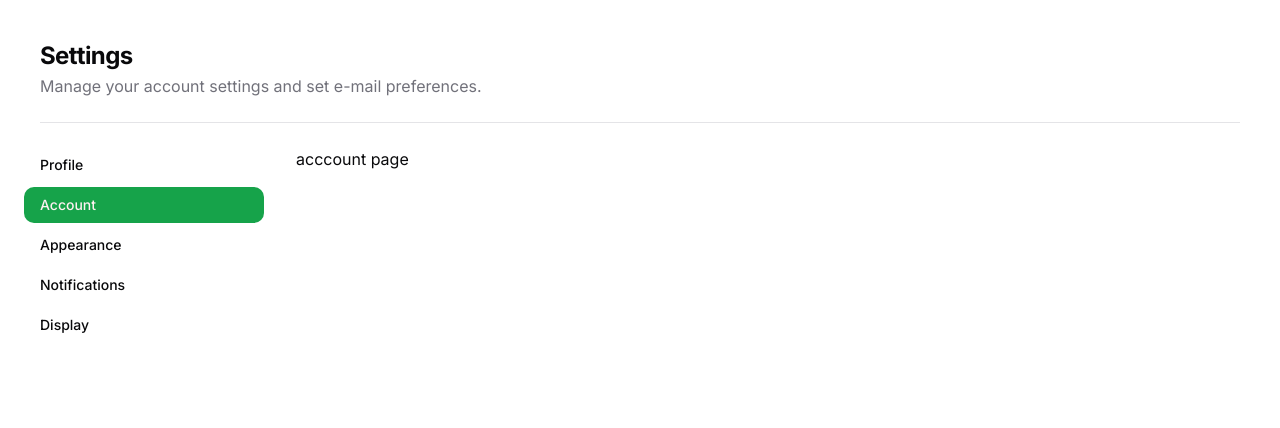
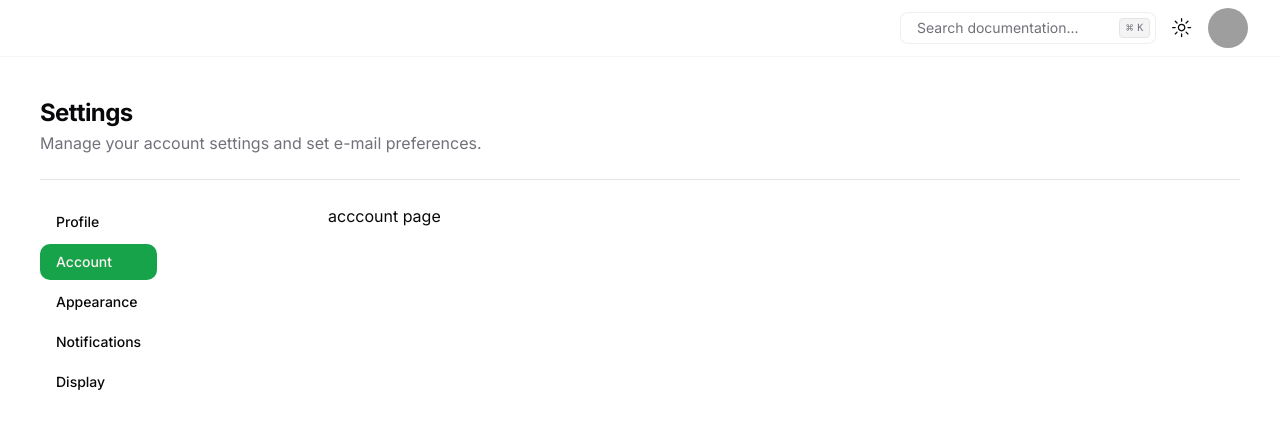
Before and after one commit to Aerolii/library-next-sql, a Next.js app: page /profile/account in a window 1280 px wide. Shown: the top 428 px of the page. Built offline with nearby package versions, Linux system fonts and the light colour scheme; grey boxes are pictures that could not be loaded.

Commit message:
feat: add nav link component

```diff
--- a/next.config.mjs
+++ b/next.config.mjs
@@ -1,4 +1,13 @@
 /** @type {import('next').NextConfig} */
-const nextConfig = {};
+const nextConfig = {
+  images: {
+    remotePatterns: [
+      {
+        protocol: 'https',
+        hostname: 'images.unsplash.com',
+      },
+    ],
+  },
+};
 
 export default nextConfig;
--- a/package.json
+++ b/package.json
@@ -17,6 +17,7 @@
     "@radix-ui/react-dropdown-menu": "^2.0.6",
     "@radix-ui/react-icons": "^1.3.0",
     "@radix-ui/react-label": "^2.0.2",
+    "@radix-ui/react-scroll-area": "^1.0.5",
     "@radix-ui/react-separator": "^1.0.3",
     "@radix-ui/react-slot": "^1.0.2",
     "@radix-ui/react-tabs": "^1.0.4",
--- a/src/app/profile/layout.tsx
+++ b/src/app/profile/layout.tsx
@@ -1,4 +1,5 @@
-import { ProfileNav } from '@/components/profile-nav';
+import { SidebarNav } from '@/components/sidebar-nav';
+import SiteHeader from '@/components/site-header';
 import { Separator } from '@/components/ui/separator';
 import { Metadata } from 'next/types';
 
@@ -36,7 +37,9 @@
 
 export default function SettingsLayout({ children }: SettingsLayoutProps) {
   return (
-    <div className="container space-y-6 p-10 pb-16 md:block">
+    <>
+      <SiteHeader />
+      <div className="container space-y-6 overflow-hidden p-10 pb-16 md:block">
         <div className="space-y-0.5">
           <h2 className="text-2xl font-bold tracking-tight">Settings</h2>
           <p className="text-muted-foreground">
@@ -45,11 +48,12 @@
         </div>
         <Separator className="my-6" />
         <div className="flex flex-col space-y-8 lg:flex-row lg:space-x-12 lg:space-y-0">
-        <aside className="-mx-4 lg:w-1/5">
-          <ProfileNav items={sidebarNavItems} />
+          <aside className="lg:w-1/5">
+            <SidebarNav items={sidebarNavItems} />
           </aside>
           <div className="flex-1 lg:max-w-2xl">{children}</div>
         </div>
       </div>
+    </>
   );
 }
--- a/src/components/profile-nav.tsx
+++ /dev/null
@@ -1,44 +0,0 @@
-'use client';
-
-import Link from 'next/link';
-import { usePathname } from 'next/navigation';
-
-import { cn } from '@/lib/utils';
-import { buttonVariants } from '@/components/ui/button';
-
-interface SidebarNavProps extends React.HTMLAttributes<HTMLElement> {
-  items: {
-    href: string;
-    title: string;
-  }[];
-}
-
-export function ProfileNav({ className, items, ...props }: SidebarNavProps) {
-  const pathname = usePathname();
-
-  return (
-    <nav
-      className={cn(
-        'flex space-x-2 lg:flex-col lg:space-x-0 lg:space-y-1',
-        className,
-      )}
-      {...props}
-    >
-      {items.map((item) => (
-        <Link
-          key={item.href}
-          href={item.href}
-          className={cn(
-            buttonVariants({ variant: 'ghost' }),
-            pathname === item.href
-              ? 'bg-primary text-primary-foreground hover:bg-primary hover:text-primary-foreground'
-              : 'hover:bg-transparent hover:underline',
-            'justify-start',
-          )}
-        >
-          {item.title}
-        </Link>
-      ))}
-    </nav>
-  );
-}
--- /dev/null
+++ b/src/components/sidebar-nav.tsx
@@ -0,0 +1,76 @@
+'use client';
+
+import Link, { type LinkProps } from 'next/link';
+import { usePathname } from 'next/navigation';
+
+import { cn } from '@/lib/utils';
+import { buttonVariants } from '@/components/ui/button';
+import { ScrollArea } from '@/components/ui/scroll-area';
+import React, { Fragment, useRef } from 'react';
+
+interface SidebarNavProps extends React.HTMLAttributes<HTMLElement> {
+  items: {
+    href: string;
+    title: string;
+  }[];
+}
+
+export function SidebarNav({ className, items, ...props }: SidebarNavProps) {
+  const pathname = usePathname();
+
+  return (
+    <ScrollArea className="w-full whitespace-nowrap">
+      <nav
+        className={cn(
+          'flex w-max space-x-2 lg:flex-col lg:space-x-0 lg:space-y-1',
+          className,
+        )}
+        {...props}
+      >
+        {items.map((item) => (
+          <Fragment key={item.href}>
+            <NavLink
+              title={item.title}
+              href={item.href}
+              className={cn(
+                pathname === item.href
+                  ? 'bg-primary text-primary-foreground hover:bg-primary'
+                  : 'hover:bg-transparent hover:underline',
+              )}
+            />
+          </Fragment>
+        ))}
+      </nav>
+    </ScrollArea>
+  );
+}
+
+export const NavLink: React.FC<
+  LinkProps & { title: string } & React.ComponentProps<'a'>
+> = ({ href, title, className, ...props }) => {
+  const currentRef = useRef<React.ComponentRef<'a'>>(null);
+  const handleClick = () => {
+    currentRef.current?.scrollIntoView({
+      behavior: 'smooth',
+      block: 'center',
+      inline: 'center',
+    });
+  };
+
+  return (
+    <Link
+      href={href}
+      className={cn(
+        buttonVariants({ variant: 'ghost' }),
+        'justify-start',
+        className,
+      )}
+      ref={currentRef}
+      onClick={handleClick}
+    >
+      {title}
+    </Link>
+  );
+};
+
+NavLink.displayName = 'NavLink';
--- /dev/null
+++ b/src/components/ui/scroll-area.tsx
@@ -0,0 +1,48 @@
+"use client"
+
+import * as React from "react"
+import * as ScrollAreaPrimitive from "@radix-ui/react-scroll-area"
+
+import { cn } from "@/lib/utils"
+
+const ScrollArea = React.forwardRef<
+  React.ElementRef<typeof ScrollAreaPrimitive.Root>,
+  React.ComponentPropsWithoutRef<typeof ScrollAreaPrimitive.Root>
+>(({ className, children, ...props }, ref) => (
+  <ScrollAreaPrimitive.Root
+    ref={ref}
+    className={cn("relative overflow-hidden", className)}
+    {...props}
+  >
+    <ScrollAreaPrimitive.Viewport className="h-full w-full rounded-[inherit]">
+      {children}
+    </ScrollAreaPrimitive.Viewport>
+    <ScrollBar />
+    <ScrollAreaPrimitive.Corner />
+  </ScrollAreaPrimitive.Root>
+))
+ScrollArea.displayName = ScrollAreaPrimitive.Root.displayName
+
+const ScrollBar = React.forwardRef<
+  React.ElementRef<typeof ScrollAreaPrimitive.ScrollAreaScrollbar>,
+  React.ComponentPropsWithoutRef<typeof ScrollAreaPrimitive.ScrollAreaScrollbar>
+>(({ className, orientation = "vertical", ...props }, ref) => (
+  <ScrollAreaPrimitive.ScrollAreaScrollbar
+    ref={ref}
+    orientation={orientation}
+    className={cn(
+      "flex touch-none select-none transition-colors",
+      orientation === "vertical" &&
+        "h-full w-2.5 border-l border-l-transparent p-[1px]",
+      orientation === "horizontal" &&
+        "h-2.5 flex-col border-t border-t-transparent p-[1px]",
+      className
+    )}
+    {...props}
+  >
+    <ScrollAreaPrimitive.ScrollAreaThumb className="relative flex-1 rounded-full bg-border" />
+  </ScrollAreaPrimitive.ScrollAreaScrollbar>
+))
+ScrollBar.displayName = ScrollAreaPrimitive.ScrollAreaScrollbar.displayName
+
+export { ScrollArea, ScrollBar }
```
Also changed, not shown: 2 other files (tests, documents, lock files or other folders). Lines whose indentation alone changed are shown as unchanged.
